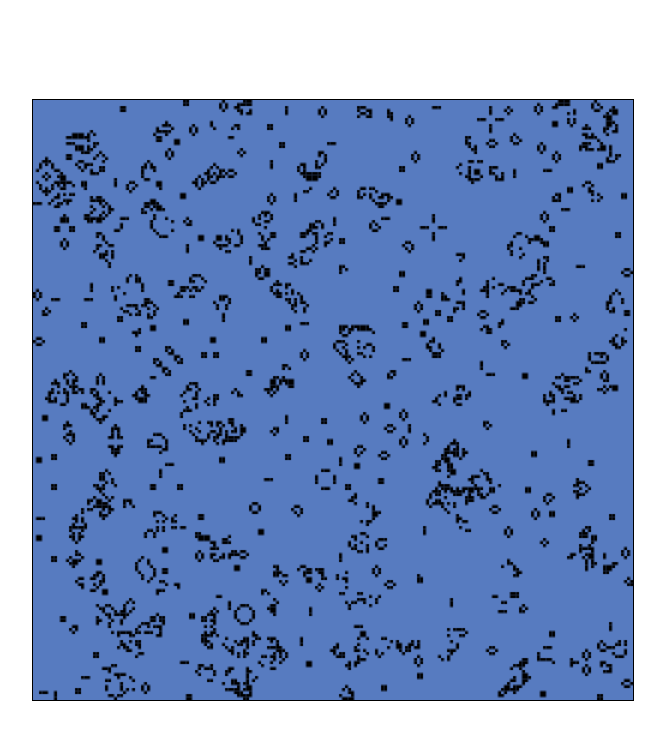
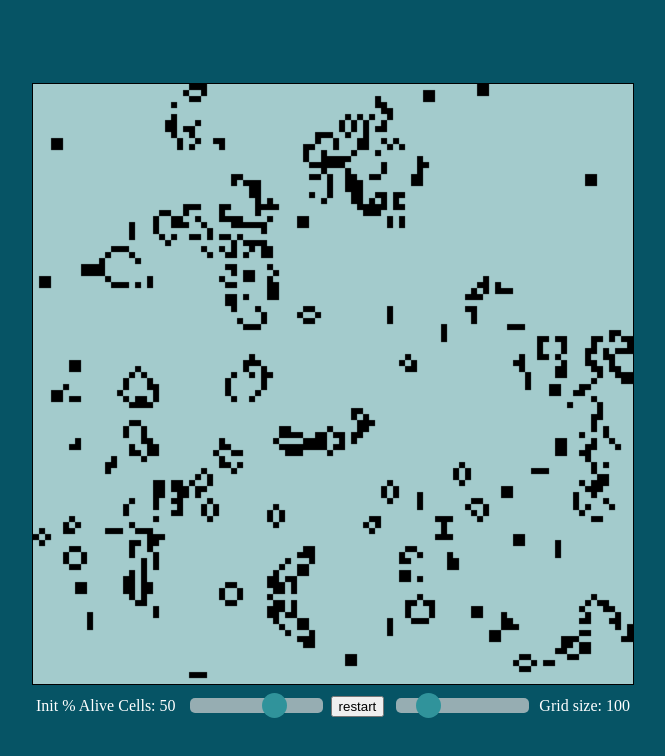
Before and after one commit to eliashetland/gameoflife-ts, a website built with Vite: page index.html in a window 1280 px wide. Shown: the whole page, without its empty margins (307-972 px from the left). Built offline with nearby package versions, Linux system fonts and the light colour scheme.

Commit message:
feat: add sliders for interactive

```diff
--- a/index.html
+++ b/index.html
@@ -11,6 +11,24 @@
     <div id="app" class="container">
       <canvas id="canvas" width="500" height="500"></canvas>
 
+      <div class="config">
+        <div class="value">
+          <p>Init % Alive Cells: </p>
+          <p id="initVal">2</p>
+        </div>
+        <div class="slidecontainer">
+          <input type="range" min="10" max="70" value="50" class="slider" id="rangeInit">
+        </div>
+        <button id="restart">restart</button>
+        <div class="slidecontainer">
+          <input type="range" min="10" max="500" value="100" class="slider" id="rangeSize">
+        </div>
+        <div class="value">
+          <p>Grid size: </p>
+          <p id="sizeVal">2</p>
+        </div>
+
+      </div>
     </div>
     <script type="module" src="/src/index/index.ts"></script>
   </body>
--- a/src/index/gameOfLife.ts
+++ b/src/index/gameOfLife.ts
@@ -45,8 +45,6 @@ export class gameOfLife {
             }
             newGrid.push(row);
         }
-        console.log(this.gridTrue);
-
 
         this.grid = newGrid;
         this.gridTrue = newGridTrue;
--- a/src/index/index.css
+++ b/src/index/index.css
@@ -1,10 +1,13 @@
 body{
     margin: 0;
+    background-color: #065465;
 
 }
 
 .container{
     display: flex;
+    flex-direction: column;
+    gap: 10px;
     justify-content: center;
     align-items: center;
     height: 100vh;
@@ -14,5 +17,51 @@ canvas{
     width: 100%;
     max-width: 600px;
     border: 1px solid black;
-    background-color: rgb(87, 123, 192);
+    background-color: #a3cbcc;
 }
+
+.config{
+    display: flex;
+    flex-direction: row;
+    gap: 10px;
+    justify-content: center;
+    align-items: center;
+}
+
+
+.slider {
+  -webkit-appearance: none;  /* Override default CSS styles */
+  appearance: none;
+  width: 100%; /* Full-width */
+  height: 25px; /* Specified height */
+  background: #d3d3d3; /* Grey background */
+  outline: none; /* Remove outline */
+  opacity: 0.7; /* Set transparency (for mouse-over effects on hover) */
+  -webkit-transition: .2s; /* 0.2 seconds transition on hover */
+  transition: opacity .2s;
+  height: 15px;
+  border-radius: 5px;
+}
+
+.slider::-webkit-slider-thumb {
+    -webkit-appearance: none; /* Override default look */
+    appearance: none;
+    width: 25px; /* Set a specific slider handle width */
+    height: 25px; /* Slider handle height */
+    background: #42afb2; /* Green background */
+    cursor: pointer; /* Cursor on hover */
+    height: 25px;
+  border-radius: 50%;
+  }
+
+
+.value{
+    display: flex;
+    flex-direction: row;
+    flex-wrap: wrap;
+}
+
+p{
+    margin: 2px;
+    color: white;
+}
--- a/src/index/index.ts
+++ b/src/index/index.ts
@@ -3,21 +3,41 @@ import { ICoordinate } from "./ICoordinate";
 import { gameOfLife } from "./gameOfLife";
 
 
+const canvas = geID<HTMLCanvasElement>("canvas");
 
-const canvas = geID<HTMLCanvasElement>("canvas");
+
+//canvas setup
 const context = canvas.getContext("2d");
 if (context) {
     context.fillStyle = "black";
 }
+
+//Sliders
+const rangeSize = geID<HTMLInputElement>("rangeSize");
+const rangeInit = geID<HTMLInputElement>("rangeInit");
+const sizeVal = geID<HTMLParagraphElement>("sizeVal");
+const initVal = geID<HTMLParagraphElement>("initVal");
+sizeVal.innerText = rangeSize.value;
+initVal.innerText = rangeInit.value;
+rangeSize.oninput = ()=>{sizeVal.innerText = rangeSize.value.length==2?"0"+rangeSize.value:rangeSize.value};
+rangeInit.oninput = ()=>{initVal.innerText = rangeInit.value};
+
 const cw = canvas.width;
 const ch = canvas.height;
-const s:number = 200;
-const blockW = cw/s;
-const blockH = ch/s;
+let blockW:number;
+let blockH:number;
 
-const game = new gameOfLife(s, 0.4);
+//restart
+const restartbtn = geID<HTMLButtonElement>("restart");
+restartbtn.onclick = restart;
 
+let game:gameOfLife;
 
+function restart(){
+    game = new gameOfLife(parseInt(rangeSize.value), parseInt(rangeInit.value)/100);
+    blockW = cw/parseInt(rangeSize.value);
+    blockH = ch/parseInt(rangeSize.value);
+}
 
 function clearCanvas(){
     context?.clearRect(0,0,cw, ch);
@@ -44,6 +64,9 @@ function drawIteration(){
 
 let lastTimestamp:number = 0;
 const msPerFram:number = 50;
+
+restart();
+
 function animationLoop(timestamp: number) {
     const deltaTime:number = timestamp-lastTimestamp;
     if (deltaTime>=msPerFram) {
```
